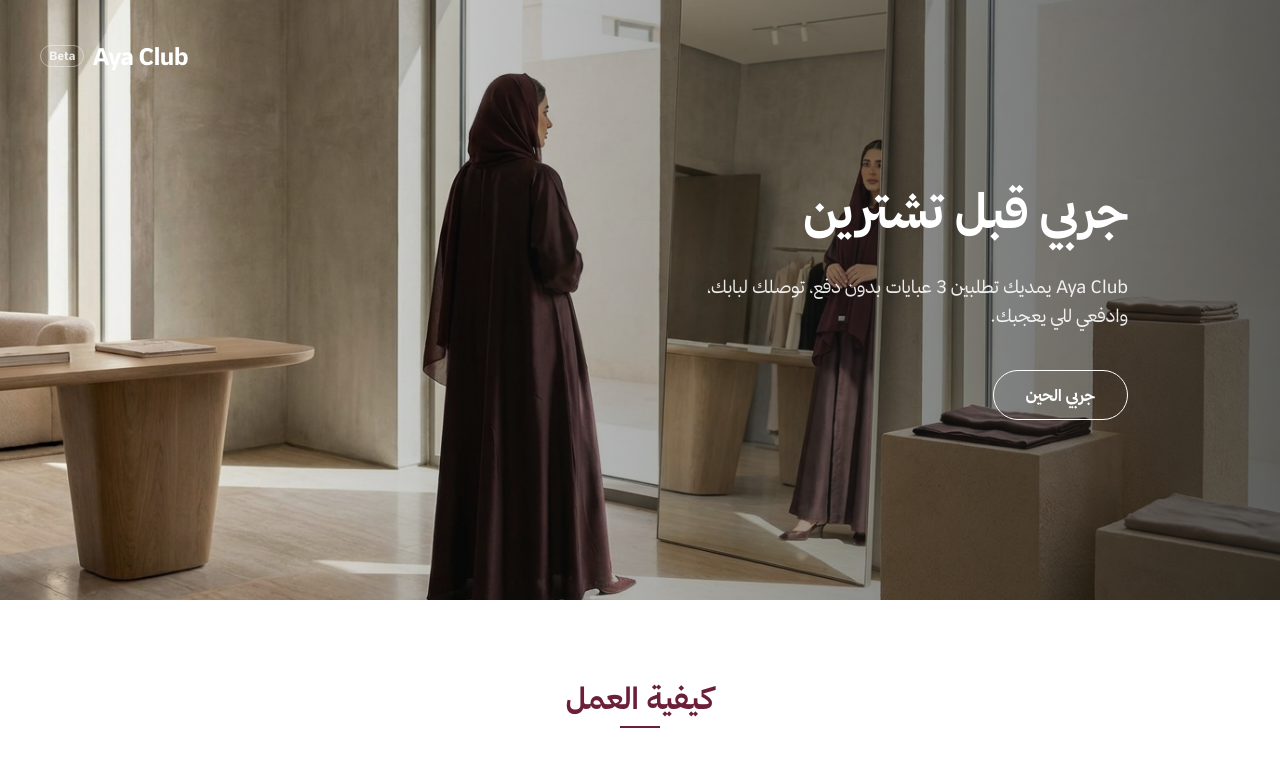
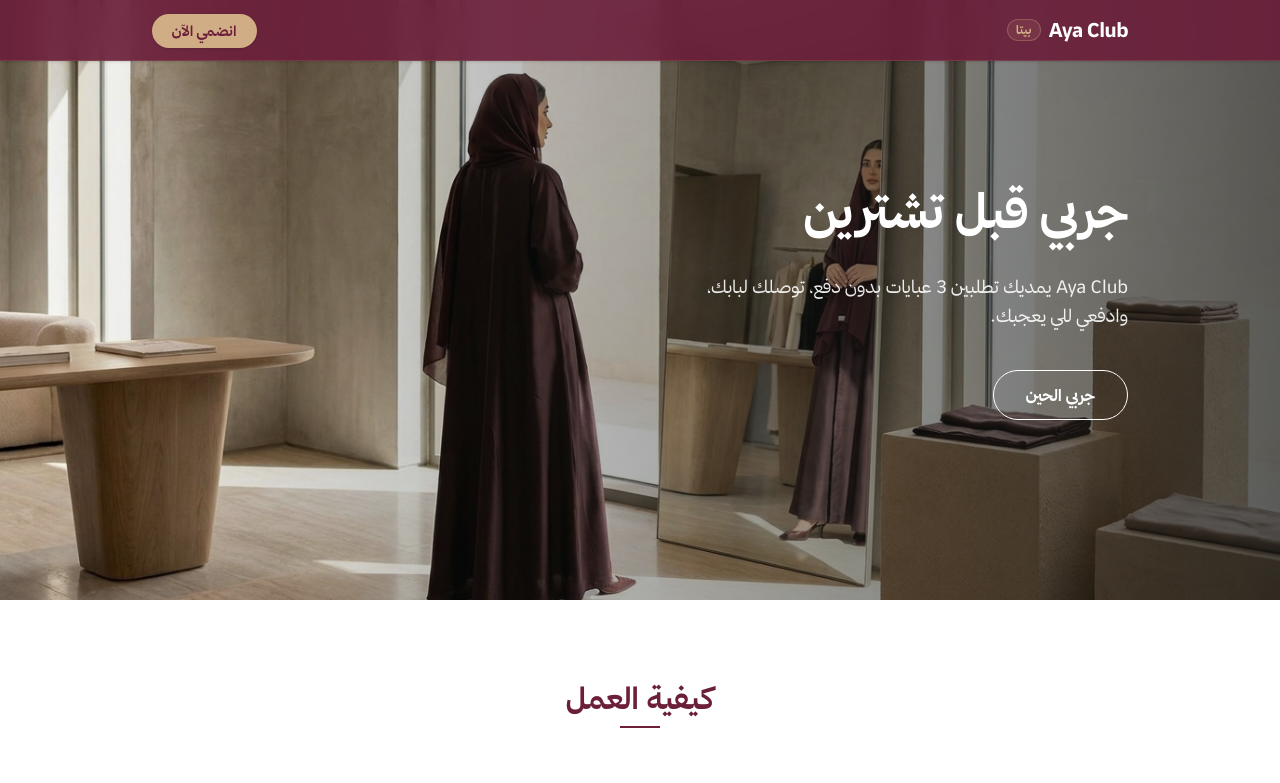
Before and after one commit to alshareef-dev/Aya-Club, a React (Vite) app: page / in a window 1280 px wide. Shown: the top 783 px of the page. Built offline with nearby package versions, Linux system fonts and the light colour scheme.

Commit message:
feat: add brand header overlay and remove lightning bolt logo

```diff
--- a/src/pages/Landing.jsx
+++ b/src/pages/Landing.jsx
@@ -64,14 +64,33 @@ export default function Landing() {
 
   return (
     <div className="min-h-screen bg-offwhite text-black">
+      {/* Header */}
+      <header className="absolute top-0 left-0 right-0 z-50 w-full bg-burgundy/90 backdrop-blur-md border-b border-biscuit/15 shadow-sm py-4">
+        <div className="mx-auto max-w-5xl px-6 flex items-center justify-between">
+          {/* Right side: Logo & Brand Name */}
+          <div className="flex items-center gap-3">
+            <div className="flex items-center gap-2">
+              <span className="text-xl font-bold tracking-tight text-white font-arabic">Aya Club</span>
+              <span className="rounded-full border border-biscuit/30 bg-biscuit/10 px-2 py-0.5 text-xs font-semibold text-biscuit">
+                بيتا
+              </span>
+            </div>
+          </div>
+
+          {/* Left side: Action Button */}
+          <div>
+            <a
+              href="#signup"
+              className="rounded-full bg-biscuit px-5 py-2 text-sm font-semibold text-burgundy transition-all duration-300 hover:bg-white hover:text-burgundy shadow-sm hover:shadow-md"
+            >
+              انضمي الآن
+            </a>
+          </div>
+        </div>
+      </header>
+
       {/* Hero */}
       <section className="relative flex w-full items-end overflow-hidden pb-16 pt-32 sm:h-[600px] sm:items-center sm:py-0">
-        <div className="absolute left-0 top-0 z-20 flex items-center gap-2 p-6 md:p-10">
-          <span className="text-2xl font-bold tracking-tight text-white">Aya Club</span>
-          <span className="rounded-full border border-white/40 px-2 py-0.5 text-xs font-semibold text-white/80">
-            Beta
-          </span>
-        </div>
         <div className="absolute inset-0">
           <img
             src={heroImage}
```
